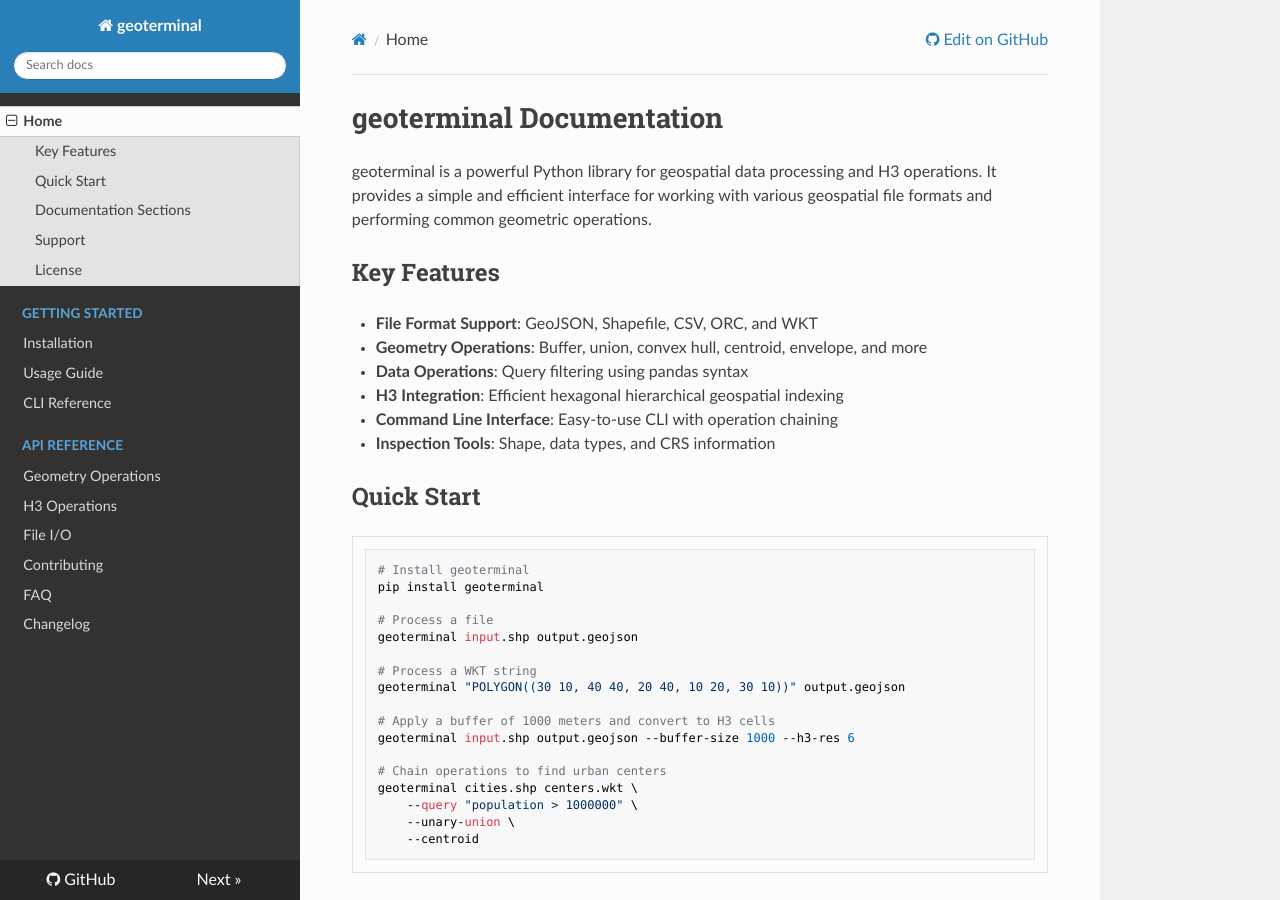
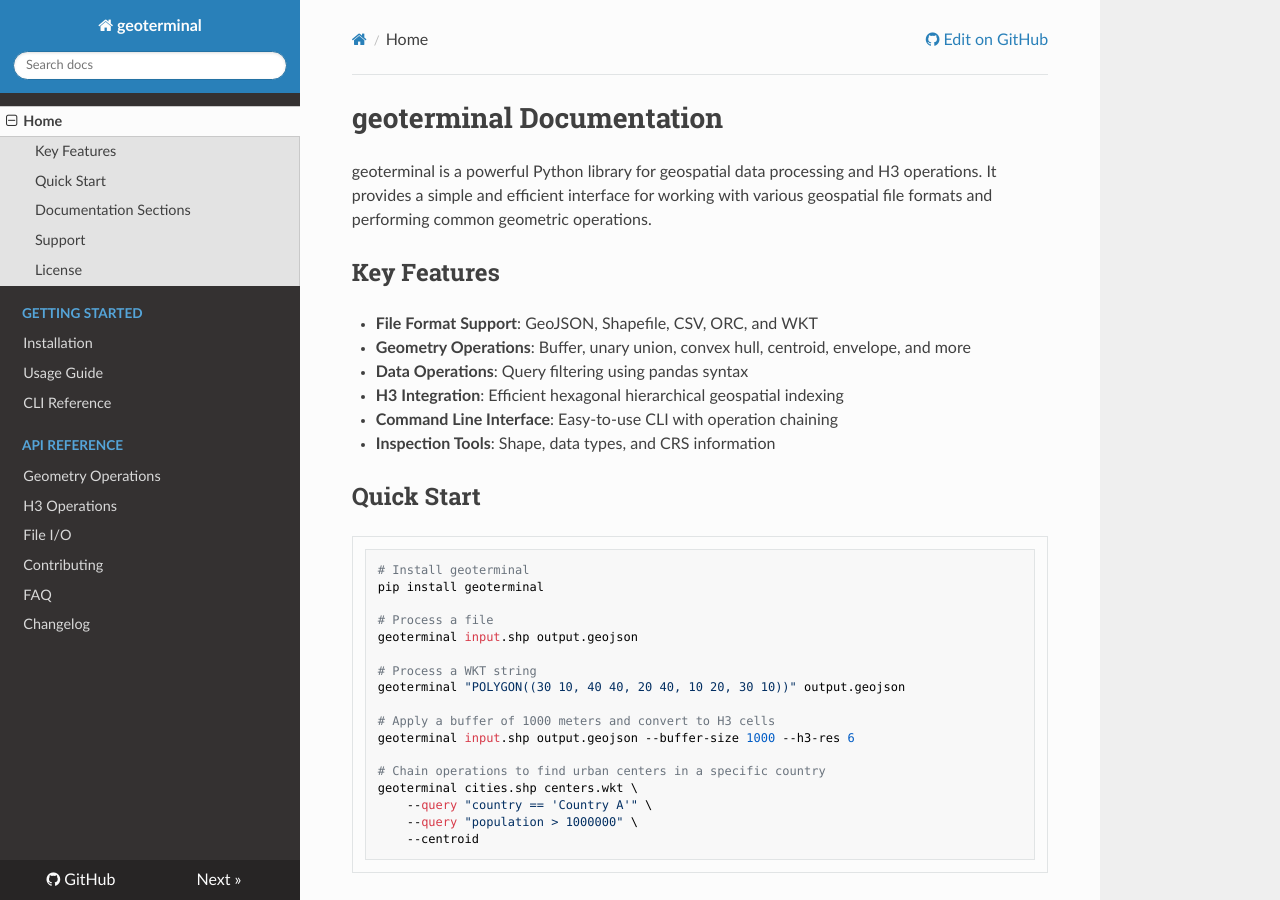
Before and after one commit to jeronimoluza/geoterminal, an MkDocs documentation site: the page built from docs/index.md, in a window 1280 px wide and 900 px high. Built offline with MkDocs 1.6.1, drawn with Linux system fonts in a browser that asks for light colours; nearby versions of some CDN libraries.

Commit message:
changed docs/index.md

````diff
--- a/docs/index.md
+++ b/docs/index.md
@@ -5,7 +5,7 @@
 ## Key Features
 
 - **File Format Support**: GeoJSON, Shapefile, CSV, ORC, and WKT
-- **Geometry Operations**: Buffer, union, convex hull, centroid, envelope, and more
+- **Geometry Operations**: Buffer, unary union, convex hull, centroid, envelope, and more
 - **Data Operations**: Query filtering using pandas syntax
 - **H3 Integration**: Efficient hexagonal hierarchical geospatial indexing
 - **Command Line Interface**: Easy-to-use CLI with operation chaining
@@ -26,10 +26,10 @@
 # Apply a buffer of 1000 meters and convert to H3 cells
 geoterminal input.shp output.geojson --buffer-size 1000 --h3-res 6
 
-# Chain operations to find urban centers
+# Chain operations to find urban centers in a specific country
 geoterminal cities.shp centers.wkt \
+    --query "country == 'Country A'" \
     --query "population > 1000000" \
-    --unary-union \
     --centroid
 ```
 
````
